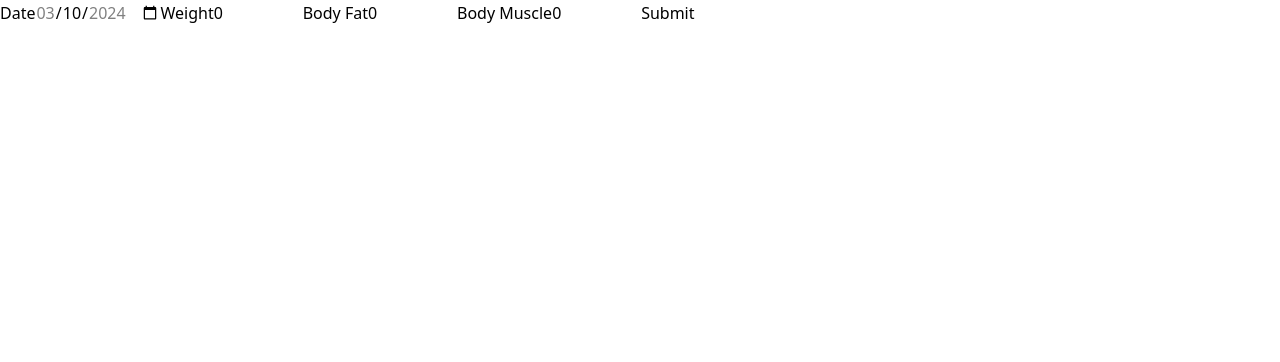
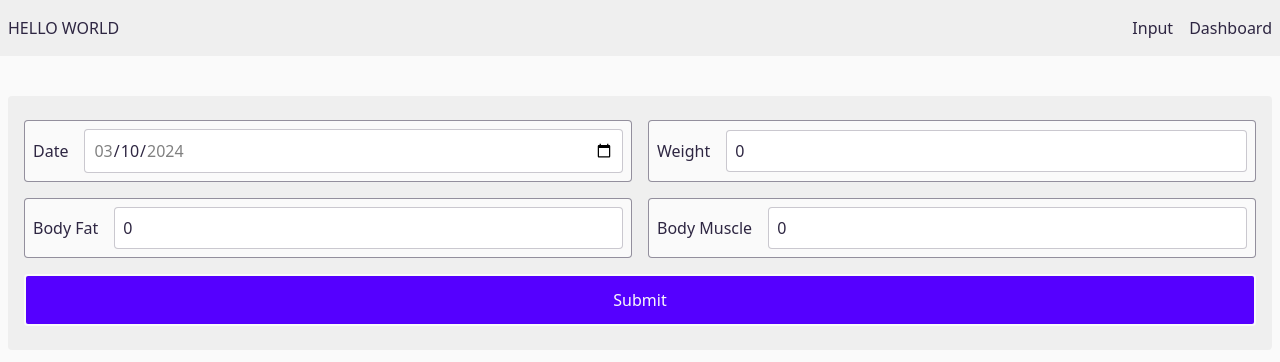
Before and after one commit to edgareu1/health-tracking, a Next.js app: page / in a window 1280 px wide. Shown: the top 362 px of the page. Built offline with nearby package versions, Linux system fonts and the light colour scheme.

Commit message:
Update the Homepage styling

```diff
--- /dev/null
+++ b/app/dashboard/page.js
@@ -0,0 +1,7 @@
+export default function Dashboard() {
+	return (
+		<h1>
+			TODO
+		</h1>
+	);
+}
--- a/app/layout.js
+++ b/app/layout.js
@@ -1,10 +1,18 @@
+import Navbar from "@/components/Navbar";
+
 import "./globals.css";
 
 export default function RootLayout({ children }) {
   return (
     <html lang="en">
-      <body>
-        {children}
+      <body className="bg-white text-blue-dark">
+        <Navbar />
+
+        <main>
+          <div className="container px-2 mx-auto">
+            {children}
+          </div>
+        </main>
       </body>
     </html>
   );
--- a/app/page.js
+++ b/app/page.js
@@ -2,6 +2,8 @@ import Form from "@/components/Form";
 
 export default function Home() {
 	return (
-		<Form />
+		<section className="py-10">
+			<Form />
+		</section>
 	);
 }
--- a/components/Form/index.js
+++ b/components/Form/index.js
@@ -11,6 +11,15 @@ const formatDate = (date) => {
 
 	return `${year}-${month}-${day}`;
 }
+
+const labelClass = 'flex items-center justify-items-stretch gap-4 bg-white text-nowrap p-2 border border-blue-dark rounded';
+const labelStyle = {
+	"--tw-border-opacity": 0.5
+};
+const inpuClass = 'w-full p-2 border border-blue-dark rounded';
+const inputStyle = {
+	"--tw-border-opacity": 0.25
+};
 
 export default function Form() {
 	const todayDate = new Date();
@@ -30,6 +39,7 @@ export default function Form() {
 
 	const handleSubmit = (e) => {
 		e.preventDefault();
+		console.log(e);
 	}
 
 	const handleChange = (e) => {
@@ -58,11 +68,20 @@ export default function Form() {
 	}
 
 	return (
-		<form onSubmit={handleSubmit}>
-			<label htmlFor="date">
+		<form
+			className="grid grid-cols-1 sm:grid-cols-2 gap-4 bg-gray py-6 px-4 rounded"
+			onSubmit={handleSubmit}
+		>
+			<label
+				className={labelClass}
+				style={labelStyle}
+				htmlFor="date"
+			>
 				Date
 
 				<input
+					className={inpuClass}
+					style={inputStyle}
 					type="date"
 					id="date"
 					name="date"
@@ -100,21 +119,32 @@ export default function Form() {
 				handleChange={handleChange}
 			/>
 
-			<input type="submit" value="Submit" />
+			<input
+				className="col-span-full text-white hover:text-blue bg-blue hover:bg-transparent py-3 px-6 border-2 rounded cursor-pointer"
+				type="submit"
+				value="Submit"
+			/>
 		</form>
 	);
 }
 
 const NumberInput = ({ label, name, min, max, value, handleChange }) => (
-	<label htmlFor={name}>
+	<label
+		className={labelClass}
+		style={labelStyle}
+		htmlFor={name}
+	>
 		{label}
 
 		<input
+			className={inpuClass}
+			style={inputStyle}
 			type="number"
 			id={name}
 			name={name}
 			min={min}
 			max={max}
+			step="0.1"
 			value={value}
 			onChange={handleChange}
 		/>
--- a/tailwind.config.js
+++ b/tailwind.config.js
@@ -7,10 +7,11 @@ module.exports = {
   ],
   theme: {
     colors: {
+      "transparent": "transparent",
       "gray": '#EFEFEF',
       "white": '#FAFAFA',
       'blue': '#5500FF',
-      'blue-dark': '#3F3CBB',
+      'blue-dark': '#2E2642',
     },
     extend: {
       backgroundImage: {
```
